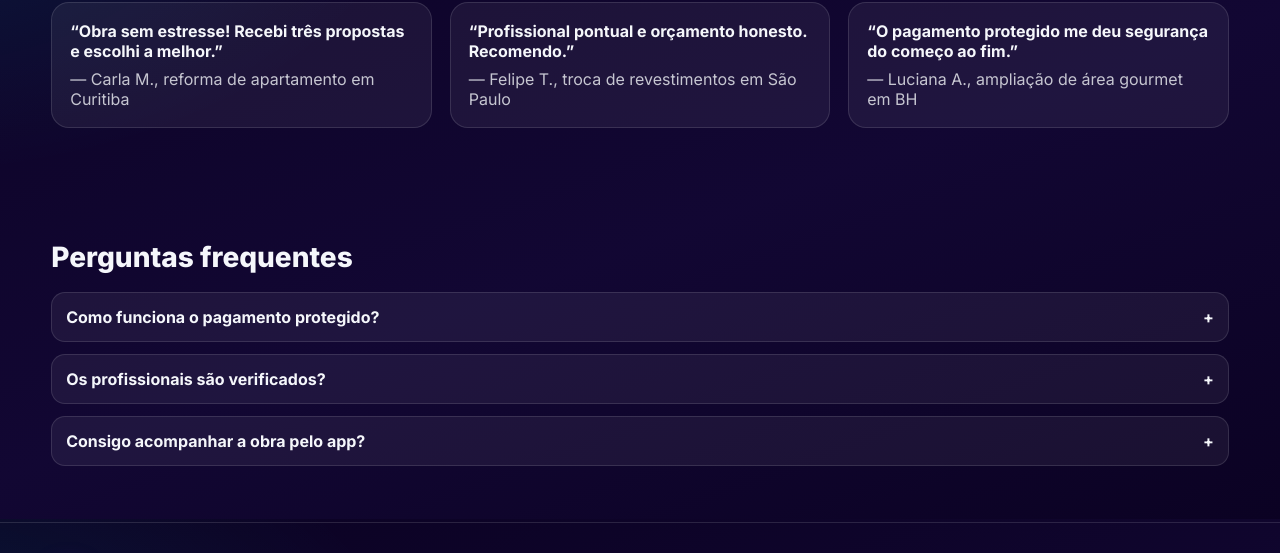
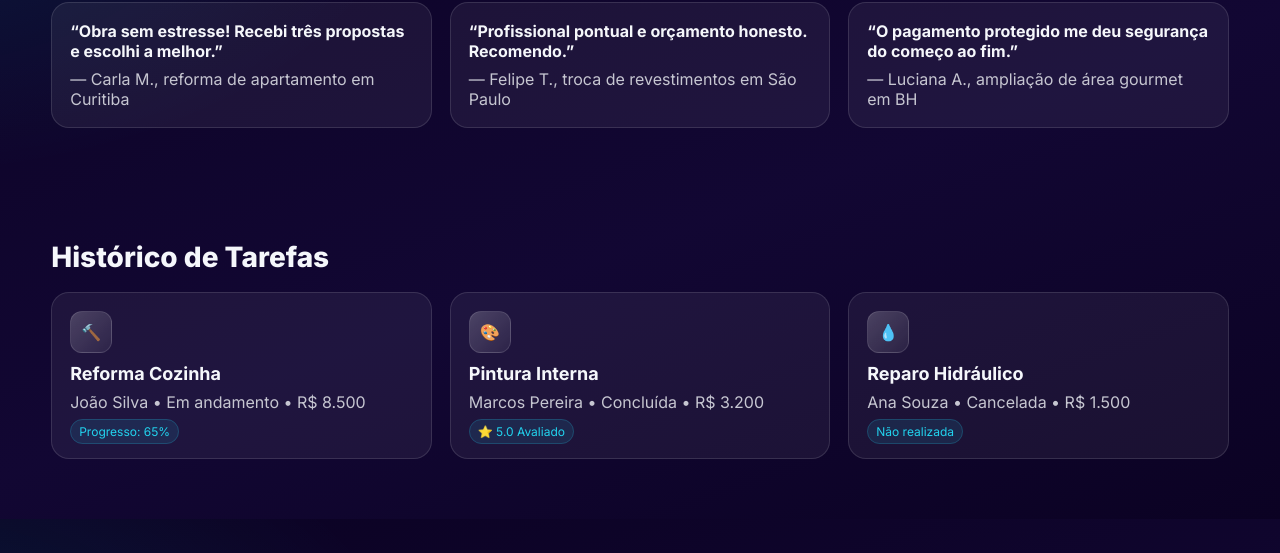
Before and after one commit to paraizorenan/WorkBridge, a website: page public/index.html in a window 1280 px wide. Shown: the part 1881-2434 px from the top of the page. Drawn offline with Linux system fonts and the light colour scheme.

Commit message:
feat: adicionar seção de histórico de tarefas na página home

```diff
--- a/public/index.html
+++ b/public/index.html
@@ -128,6 +128,8 @@
         .quote { background: var(--card); border: 1px solid var(--stroke); border-radius: 18px; padding: 18px; }
         .quote p { color: var(--muted); margin-top: 8px; }
 
+        .card-footer { margin-top: 8px; }
+
         /* FAQ */
         .faq { display: grid; grid-template-columns: 1fr; gap: 12px; }
         .faq-item { background: var(--card); border: 1px solid var(--stroke); border-radius: 14px; }
@@ -172,7 +174,7 @@
             <nav class="nav-links" aria-label="Navegação principal">
                 <a href="#servicos">Serviços</a>
                 <a href="#profissionais">Profissionais</a>
-                <a href="#seguranca">Segurança</a>
+                <a href="#historico">Histórico</a>
                 <a href="#faq">FAQ</a>
             </nav>
             <div class="nav-cta">
@@ -347,6 +349,39 @@
             </div>
         </section>
 
+        <!-- Histórico de Tarefas -->
+        <section class="section" id="historico">
+            <div class="container">
+                <h2 class="heading">Histórico de Tarefas</h2>
+                <div class="grid-3">
+                    <article class="card">
+                        <div class="icon">🔨</div>
+                        <h3>Reforma Cozinha</h3>
+                        <p>João Silva • Em andamento • R$ 8.500</p>
+                        <div class="card-footer">
+                            <span class="tag">Progresso: 65%</span>
+                        </div>
+                    </article>
+                    <article class="card">
+                        <div class="icon">🎨</div>
+                        <h3>Pintura Interna</h3>
+                        <p>Marcos Pereira • Concluída • R$ 3.200</p>
+                        <div class="card-footer">
+                            <span class="tag">⭐ 5.0 Avaliado</span>
+                        </div>
+                    </article>
+                    <article class="card">
+                        <div class="icon">💧</div>
+                        <h3>Reparo Hidráulico</h3>
+                        <p>Ana Souza • Cancelada • R$ 1.500</p>
+                        <div class="card-footer">
+                            <span class="tag">Não realizada</span>
+                        </div>
+                    </article>
+                </div>
+            </div>
+        </section>
+
         <!-- FAQ -->
         <section class="section" id="faq">
             <div class="container">
@@ -384,7 +419,7 @@
                 <ul class="tiny">
                     <li><a href="#servicos">Serviços</a></li>
                     <li><a href="#profissionais">Profissionais</a></li>
-                    <li><a href="#seguranca">Segurança</a></li>
+                    <li><a href="#historico">Histórico</a></li>
                     <li><a href="#faq">FAQ</a></li>
                 </ul>
             </div>
@@ -408,6 +443,7 @@
         </div>
     </footer>
 
+    <script src="../js/tasks-history.js"></script>
     <script>
         // Utilidades
         const $ = (sel, el=document) => el.querySelector(sel);
@@ -432,7 +468,7 @@
                 <div style="display:grid; gap:14px; place-content:center; height:100%; text-align:center;">
                     <a class="btn" href="#servicos">Serviços</a>
                     <a class="btn" href="#profissionais">Profissionais</a>
-                    <a class="btn" href="#seguranca">Segurança</a>
+                    <a class="btn" href="#historico">Histórico</a>
                     <a class="btn" href="#faq">FAQ</a>
                 </div>`;
             document.body.appendChild(nav);
```
